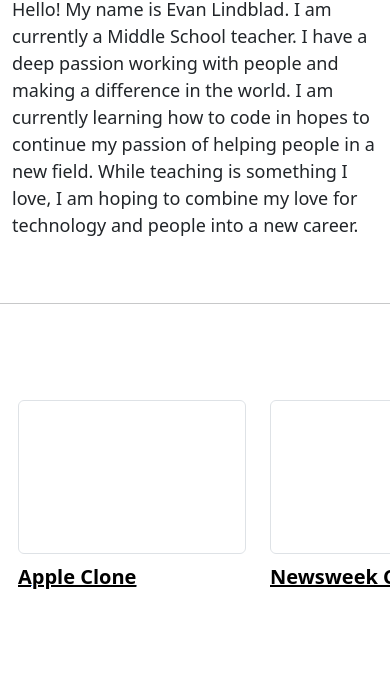
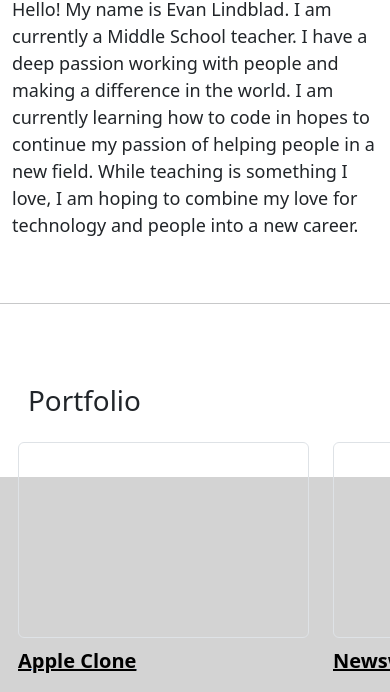
Before and after one commit to elindblad97/my-portfolio, a plain HTML site: page index.html in a window 390 px wide. Shown: the part 567-1259 px from the top of the page. Before the commit the page ends 1175 px from the top, so only its background shows below. Drawn offline with nearby package versions, Linux system fonts and the light colour scheme.

Commit message:
Added background and touched up ccode

```diff
--- a/index.html
+++ b/index.html
@@ -70,32 +70,39 @@
         </div>
       </div>
     </div>
-    <hr class="mt-5 mb-4 pt-5 pb-4"/>
+    <hr class="mt-5 mb-3 pt-5 pb-3"/>
+    <div class="position-relative">
+      <div id="scrolling-background"></div>
         <div class="container-xxl">
           <!--Portfolio-->
+          <div class="row">
+            <div class="col-12 mb-3">
+              <h1 class="ms-3">Portfolio</h1>
+            </div>
+          </div>
           <div class="row flex-nowrap no-gutters scrollable-row">
-        <div class="col-8 col-md-6 col-lg-4">
+            <div class="col-10 col-sm-6 col-lg-4">
               <div class="projects">
                 <div class="aspectRatioBox mb-2 rounded border" style="background-image: url(./images/apple_clone.jpg)">
                 </div>
                 <a href="https://apple-clone-lindblad.netlify.app/" target="_blank"><p><b class="scrolling-title">Apple Clone</b></p></a>
               </div>
             </div>
-        <div class="col-8 col-md-6 col-lg-4">
+            <div class="col-10 col-sm-6 col-lg-4">
               <div class="projects">
                 <div class="aspectRatioBox mb-2 rounded border" style="background-image: url(./images/newsweek_clone.jpg)">
                 </div>
                 <a href="https://newsweek-clone-lindblad.netlify.app/" target="_blank"><p><b class="scrolling-title">Newsweek Clone</b></p></a>
               </div>
             </div>
-        <div class="col-8 col-md-6 col-lg-4">
+            <div class="col-10 col-sm-6 col-lg-4">
               <div class="projects">
                 <div class="aspectRatioBox mb-2 rounded border" style="background-image: url(./images/airbnb_clone.jpg)">
                 </div>
                 <a href="https://airbnb-clone-lindblad.netlify.app/" target="_blank"><p><b class="scrolling-title">Airbnb Clone</b></p></a>
               </div>
             </div>
-        <div class="col-8 col-md-6 col-lg-4">
+            <div class="col-10 col-sm-6 col-lg-4">
               <div class="projects">
                 <div class="aspectRatioBox mb-2 rounded border" style="background-image: url(https://picsum.photos/900/900)">
                 </div>
@@ -104,6 +111,10 @@
             </div>
           </div>
         </div>
+    </div>
+    <div class="container-xxl">
+      <!--Contact Information-->
+    </div>
 
     <!-- JavaScript Bundle with Popper -->
     <script src="https://cdn.jsdelivr.net/npm/bootstrap@5.2.2/dist/js/bootstrap.bundle.min.js" integrity="sha384-OERcA2EqjJCMA+/3y+gxIOqMEjwtxJY7qPCqsdltbNJuaOe923+mo//f6V8Qbsw3" crossorigin="anonymous"></script>
--- a/style.css
+++ b/style.css
@@ -2,7 +2,7 @@ p {
   font-size: 18px;
 }
 
-/*--- Main Backgroun Image ---*/
+/*--- Main Background Image ---*/
 .hero-image {
   margin-top: -70px;
 }
@@ -23,6 +23,21 @@ p {
   padding-right: 18px;
 }
 
+.scrollable-row > [class*=col-] {
+  padding-left: 12px;
+  padding-right: 12px;
+}
+
+#scrolling-background {
+  background-color: lightgrey;
+  height: 70%;
+  right: 0;
+  left: 0;
+  bottom: 0;
+  position: absolute;
+  z-index: -1;
+}
+
 .scrolling-title {
   color: black;
   text-decoration: underline;
```
Lines whose indentation alone changed are shown as unchanged.
